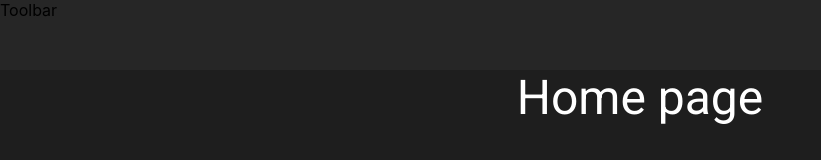
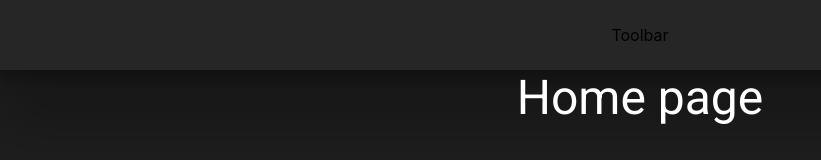
Before and after one commit to galzo/dog-finder, a React (Create React App) app: page / in a window 1280 px wide. Shown: the top 160 px of the page, without its empty margins (0-821 px from the left). Built offline with nearby package versions, Linux system fonts and the light colour scheme.

Commit message:
added tabler icons

```diff
--- a/package.json
+++ b/package.json
@@ -7,6 +7,7 @@
     "@emotion/styled": "^11.11.0",
     "@fontsource/roboto": "^5.0.8",
     "@mui/material": "^5.14.13",
+    "@tabler/icons": "^2.39.0",
     "@testing-library/jest-dom": "^5.17.0",
     "@testing-library/react": "^13.4.0",
     "@testing-library/user-event": "^13.5.0",
--- a/src/components/PageToolbar/PageToolbar.tsx
+++ b/src/components/PageToolbar/PageToolbar.tsx
@@ -7,6 +7,12 @@ const usePageToolbarStyles = createStyleHook((theme) => {
       width: "100%",
       height: "70px",
       backgroundColor: theme.palette.background.paper,
+      display: "flex",
+      flexDirection: "row",
+      alignItems: "center",
+      justifyContent: "center",
+      boxShadow:
+        "rgba(0, 0, 0, 0.25) 0px 54px 55px, rgba(0, 0, 0, 0.12) 0px -12px 30px, rgba(0, 0, 0, 0.12) 0px 4px 6px, rgba(0, 0, 0, 0.17) 0px 12px 13px, rgba(0, 0, 0, 0.09) 0px -3px 5px;",
     },
   };
 });
```
Also changed, not shown: 1 other file (tests, documents, lock files or other folders).
